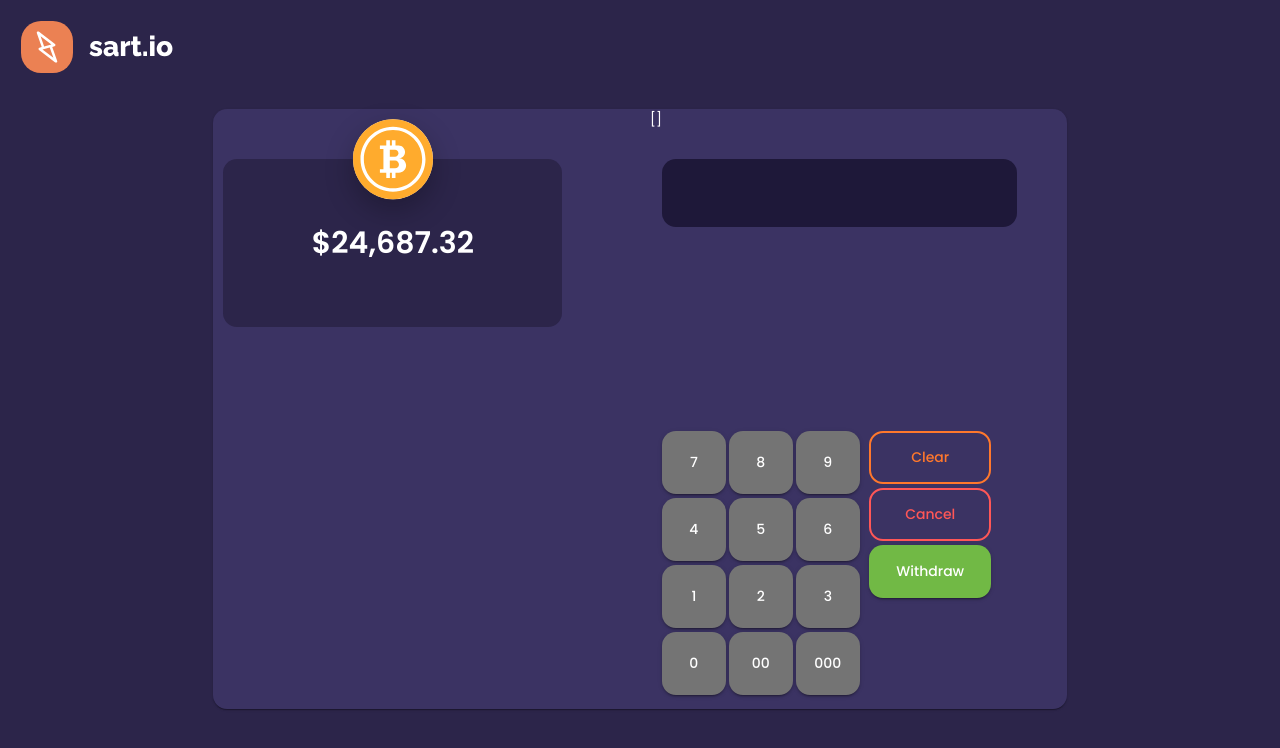
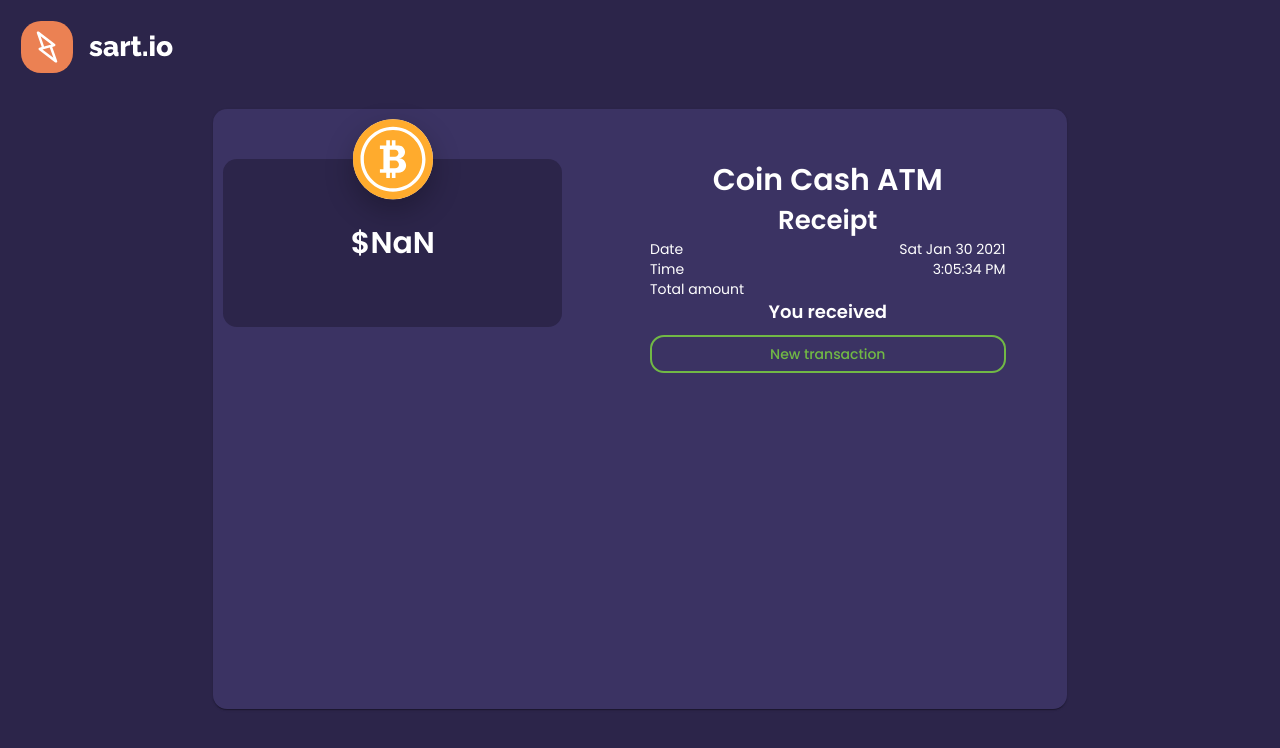
Before and after one commit to sartios/coin-cash-atm, a React (Create React App) app: page / in a window 1280 px wide. Both pictures are taken after a click on the button "Withdraw". Shown: the top 748 px of the page. Built offline with nearby package versions, Linux system fonts and the light colour scheme.

Commit message:
feat(atm): receipt

```diff
--- a/src/App.tsx
+++ b/src/App.tsx
@@ -3,7 +3,7 @@ import React, { useState } from 'react';
 import { CssBaseline, Paper, Grid, makeStyles } from '@material-ui/core';
 
 import { ReactComponent as Logo } from './assets/logo.svg';
-import { NumPad, WalletBalance, Input } from './components';
+import { NumPad, WalletBalance, Input, Receipt } from './components';
 import { coinChange, initialSupply, calcCashAvailability, toDollars } from './utils';
 
 const useStyles = makeStyles({
@@ -32,13 +32,14 @@ const useStyles = makeStyles({
 const getBalanceErrorMessage = (balance: number) =>
   `You cannot exceed wallet's balance: ${toDollars(balance)}`;
 
-const getAtmCashErrorMessage = (amount: string, maxAmount: number) =>
-  `ATM can not disperse ${toDollars(amount)}. Max available amount ${toDollars(maxAmount)}`;
+const getAtmCashErrorMessage = (maxAmount: number) =>
+  `ATM can disperse up to  ${toDollars(maxAmount)}`;
 
 function App() {
   const classes = useStyles();
-  const [balance] = useState<number>(24687.32);
+  const [balance, setBalance] = useState<number>(24687.32);
   const [error, setError] = useState<boolean>(false);
+  const [showReceipt, setShowReceipt] = useState<boolean>(false);
   const [errorMessage, setErrorMessage] = useState<string>('');
   const [withdrawAmount, setWithdrawAmount] = useState<string>('');
   const [atmTotalCash, setAtmTotalCash] = useState<number>(calcCashAvailability(initialSupply));
@@ -69,7 +70,7 @@ function App() {
         }
       } else {
         setError(true);
-        setErrorMessage(getAtmCashErrorMessage(withdrawAmount, atmTotalCash));
+        setErrorMessage(getAtmCashErrorMessage(atmTotalCash));
       }
     }
   };
@@ -81,10 +82,11 @@ function App() {
 
   const disperseAmount = () => {
     const { result, newSupply } = coinChange(parseInt(withdrawAmount, 10), cashSupply, []);
+    setBalance(balance - parseInt(withdrawAmount, 10));
     setCashSupply(newSupply);
     setAtmTotalCash(calcCashAvailability(newSupply));
     setAmountBreakdown(result);
-    setWithdrawAmount('');
+    setShowReceipt(true);
     clearError();
   };
 
@@ -95,6 +97,13 @@ function App() {
 
   const cancelProcess = () => {
     console.log('cancel process');
+  };
+
+  const newTransaction = () => {
+    setWithdrawAmount('');
+    setShowReceipt(false);
+    setAmountBreakdown([]);
+    clearError();
   };
 
   return (
@@ -111,13 +120,19 @@ function App() {
               <Grid xs={6} className={classes.balance}>
                 <WalletBalance value={balance} />
               </Grid>
-              <div>{JSON.stringify(amountBreakdown, null, 4)}</div>
               <Grid item xs={5} className={classes.numPad}>
                 <Input
                   error={error}
                   errorMessage={errorMessage}
                   value={withdrawAmount}
                   onChange={changeWithdrawAmount}
+                  hide={showReceipt}
+                />
+                <Receipt
+                  cash={amountBreakdown}
+                  hide={!showReceipt}
+                  total={withdrawAmount}
+                  newTransaction={newTransaction}
                 />
                 <NumPad
                   onNumClick={changeWithdrawAmountFromNumPad}
@@ -126,6 +141,7 @@ function App() {
                     clearAmount,
                     cancelProcess
                   }}
+                  hide={showReceipt}
                 />
               </Grid>
             </Grid>
--- a/src/components/Button/Button.tsx
+++ b/src/components/Button/Button.tsx
@@ -16,6 +16,7 @@ const useStyles = makeStyles<Theme, StyleProps>(() => ({
     borderRadius: 14,
     textTransform: 'none'
   },
+  full: { borderRadius: 14, textTransform: 'none' },
   neutral: ({ variant }) => {
     if (variant === 'contained') {
       return {
@@ -108,7 +109,7 @@ const useStyles = makeStyles<Theme, StyleProps>(() => ({
 
 export type VariantType = 'outlined' | 'contained';
 export type ButtonType = 'neutral' | 'primary' | 'danger' | 'warn';
-export type SizeType = 'small' | 'large';
+export type SizeType = 'small' | 'large' | 'full';
 
 export interface ButtonProps {
   label: string | number;
@@ -135,6 +136,7 @@ const ButtonWrapper = ({ label, variant, type, size, onClick }: ButtonProps) =>
       }}
       variant={variant}
       onClick={onClick}
+      fullWidth={size === 'full'}
     >
       {label}
     </Button>
--- a/src/components/Input/Input.tsx
+++ b/src/components/Input/Input.tsx
@@ -37,10 +37,14 @@ interface Props {
   errorMessage: string;
   onChange: (amount: string) => void;
   value: string;
-  disabled: boolean;
+  hide: boolean;
 }
 
-const Input = ({ error, errorMessage, value, disabled, onChange }: Props) => {
+const Input = ({ error, errorMessage, value, hide, onChange }: Props) => {
+  if (hide) {
+    return null;
+  }
+
   const classes = useStyles();
   const inputRef = useRef<HTMLInputElement>(null);
 
@@ -81,8 +85,8 @@ const Input = ({ error, errorMessage, value, disabled, onChange }: Props) => {
         value={value}
         className={cn(classes.input)}
         autoFocus
-        onChange={disabled ? () => false : handleChange}
-        onClick={disabled ? () => false : handleClick}
+        onChange={hide ? () => false : handleChange}
+        onClick={hide ? () => false : handleClick}
       />
       <span className={cn(classes.error, { [classes.hidden]: !error })}>{errorMessage}</span>
     </div>
--- /dev/null
+++ b/src/components/Receipt/Receipt.tsx
@@ -0,0 +1,87 @@
+import React from 'react';
+
+import { reduce, get, map, keys } from 'lodash';
+import { makeStyles } from '@material-ui/core';
+
+import { quickSort } from '../../utils';
+import { Button } from '../Button';
+
+const useStyles = makeStyles({
+  title: { textAlign: 'center', fontWeight: 600, fontSize: 30 },
+  subtitle: { textAlign: 'center', fontWeight: 600, fontSize: 26 },
+  body: { textAlign: 'center', fontWeight: 600, fontSize: 18 },
+  row: { display: 'flex', justifyContent: 'space-between' },
+  btnContainer: { marginTop: 10 }
+});
+
+interface Props {
+  total: string;
+  cash: number[];
+  hide: boolean;
+  newTransaction: () => void;
+}
+
+type Dictionary = {
+  [key: string]: number;
+};
+
+const operation = (acc: Dictionary, value: number): Dictionary => ({
+  ...acc,
+  [`${value}`]: get(acc, `${value}`, 0) + 1
+});
+
+const Receipt = ({ cash, total, hide, newTransaction }: Props) => {
+  const classes = useStyles();
+
+  if (hide) {
+    return null;
+  }
+
+  const amount = reduce(cash, operation, {});
+  const timestamp = new Date();
+
+  return (
+    <div>
+      <div className={classes.title}>Coin Cash ATM</div>
+      <div className={classes.subtitle}>Receipt</div>
+      <div className={classes.row}>
+        <div>Date</div>
+        <div>{timestamp.toDateString()}</div>
+      </div>
+      <div className={classes.row}>
+        <div>Time</div>
+        <div>{timestamp.toLocaleTimeString('en-US')}</div>
+      </div>
+      <div className={classes.row}>
+        <div>Total amount</div>
+        <div>{total}</div>
+      </div>
+
+      <div>
+        <div className={classes.body}>You received</div>
+        {map(quickSort(keys(amount), 'desc'), item => {
+          const col1 = `${amount[item]} ${parseInt(item, 10) >= 50 ? 'notes' : 'coins'} of`;
+          const col2 = `${item} value`;
+
+          return (
+            <div key={`${item}`} className={classes.row}>
+              <div>{col1}</div>
+              <div>{col2}</div>
+            </div>
+          );
+        })}
+      </div>
+      <div className={classes.btnContainer}>
+        <Button
+          type="primary"
+          label="New transaction"
+          variant="outlined"
+          size="full"
+          onClick={newTransaction}
+        />
+      </div>
+    </div>
+  );
+};
+
+export default Receipt;
--- /dev/null
+++ b/src/components/Receipt/index.ts
@@ -0,0 +1 @@
+export { default as Receipt } from './Receipt';
--- a/src/components/index.ts
+++ b/src/components/index.ts
@@ -2,3 +2,4 @@ export * from './Button';
 export * from './NumPad';
 export * from './WalletBalance';
 export * from './Input';
+export * from './Receipt';
```
Also changed, not shown: 1 other file (tests, documents, lock files or other folders).
